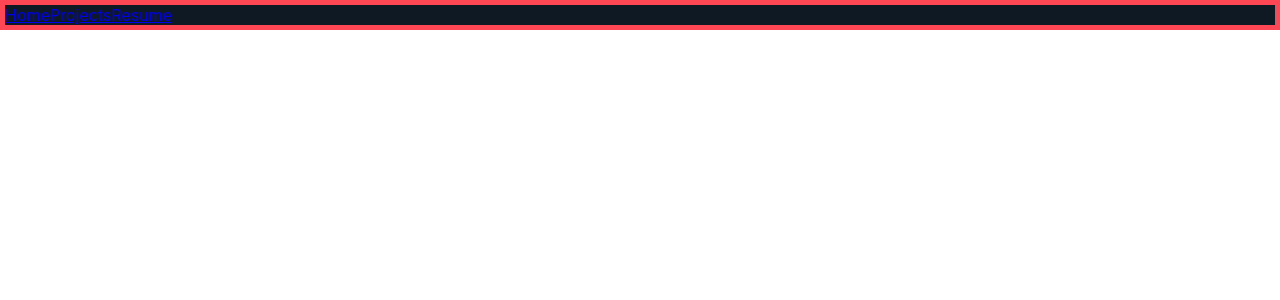
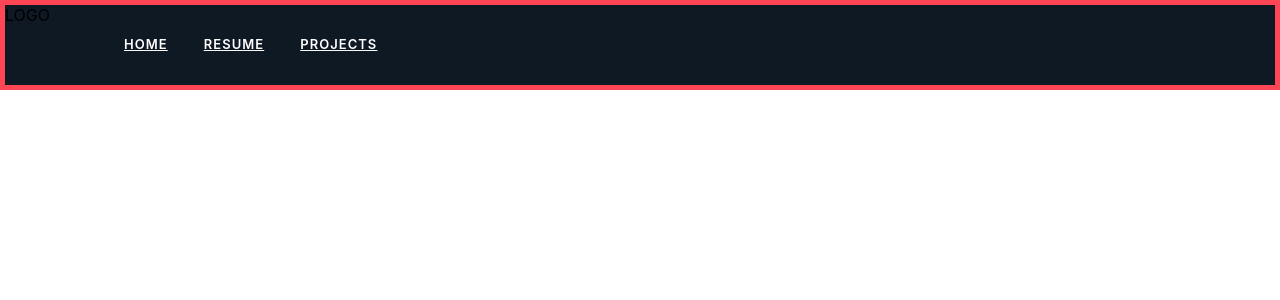
Before and after one commit to ralhuang/ralhuang.github.io.test, a React (Create React App) app: page / in a window 1280 px wide. Shown: the top 300 px of the page. Built offline with nearby package versions, Linux system fonts and the light colour scheme.

Commit message:
Refactored how I am doing the navigation bar

```diff
--- a/src/App.js
+++ b/src/App.js
@@ -1,30 +1,16 @@
-import logo from './logo.svg';
-import './App.css';
+import './App.scss';
 
 import React from 'react';
 import {
-    HashRouter as Router,
-    Switch,
-    Route,
-    Link
-  } from "react-router-dom";
+  HashRouter as Router,
+} from "react-router-dom";
+import Navbar from './components/Navbar/Navbar';
 
 function App() {
   return (
     <Router>
-      <div class="topnav">
-        <div class="buttons">
-
-        </div>
-
-          <Link to="/">Home</Link>
-
-          <Link to="/projects">Projects</Link>
-
-          <Link to="/resume">Resume</Link>
-
-      </div>
-      <div class="content">
+      <Navbar/>
+      <div className="content">
 
       </div>
     </Router>
--- a/src/App.css
+++ b/src/App.scss
@@ -36,8 +36,3 @@
     transform: rotate(360deg);
   }
 }
-
-.topnav {
-  border: #FF4655 solid 5px;
-  background-color: #0f1923;
-}
--- /dev/null
+++ b/src/components/Menubutton/MenuButton.js
@@ -0,0 +1,18 @@
+import React, { Component } from 'react';
+import { Link } from 'react-router-dom';
+import './MenuButton.scss';
+
+class MenuButton extends Component {
+
+    render() {
+        return(
+            <Link to={this.props.url} className="menubutton">
+                <span className="buttontext">
+                    {this.props.title}
+                </span>
+            </Link>
+        );
+    }
+}
+
+export default MenuButton
--- /dev/null
+++ b/src/components/Menubutton/MenuButton.scss
@@ -0,0 +1,39 @@
+.menubutton {
+    display: flex;
+    margin: auto;
+    padding: 0;
+    flex-direction: column;
+    justify-content: center;
+    color: #f9f9f9;
+    font-size: 13px;
+    font-weight: 600;
+    line-height: 120%;
+    letter-spacing: .08em;
+    overflow: hidden;
+    text-transform: uppercase;
+    position: relative;
+    background-color: #0f1923;
+
+    :hover {
+        background: rgba(128, 128, 128, 0.3);
+        border-radius: 6.4px;
+    }
+  }
+
+  .buttontext {
+    position: relative;
+    display: block;
+
+    padding: 7.5px 16px;
+    text-align: center;
+    font: inherit;
+    margin-right: 4px;
+
+
+    z-index: 1;
+    text-align: center;
+    cursor: pointer;
+    color: white;
+
+    background-color: transparent;
+  }
--- /dev/null
+++ b/src/components/Navbar/NavItems.js
@@ -0,0 +1,14 @@
+export const NavItems = [
+    {
+        title: 'Home',
+        url: '/',
+    },
+    {
+        title: 'Resume',
+        url: '/resume',
+    },
+    {
+        title: 'Projects',
+        url: '/projects',
+    },
+]
--- /dev/null
+++ b/src/components/Navbar/Navbar.js
@@ -0,0 +1,29 @@
+import React, {Component} from 'react';
+import { NavItems } from "./NavItems";
+import './Navbar.scss';
+import MenuButton from '../Menubutton/MenuButton';
+
+class Navbar extends Component {
+    render() {
+        return(
+            <div className="topnav">
+                <div>
+                    LOGO
+                </div>
+                <ul className="navList">
+                    {NavItems.map((item, index) => {
+                        return(
+                            <li className="navListItem" key={index}>
+                                <MenuButton title={item.title}
+                                            url={item.url}>
+                                </MenuButton>
+                            </li>
+                        )
+                    })}
+                </ul>
+            </div>
+        );
+    }
+}
+
+export default Navbar
--- /dev/null
+++ b/src/components/Navbar/Navbar.scss
@@ -0,0 +1,30 @@
+.topnav {
+    border: #FF4655 solid 5px;
+    background-color: #0f1923;
+    height: 80px;
+    display: flex;
+    transition: opacity ease .3s;
+  }
+
+.navList{
+    margin: 0;
+    opacity: 1;
+    margin-left: 18px;
+    width: 100%;
+}
+
+.navListItem {
+    list-style: none;
+    display: inline-flex;
+    position: relative;
+    height: 80px;
+}
+
+@keyframes fadeInAnimation {
+    0% {
+        opacity: 0;
+    }
+    100% {
+        opacity: 1;
+     }
+}
```
Also changed, not shown: src/components/menubutton.css (deleted, +0 -30 lines), src/components/menubutton.js (deleted, +0 -18 lines).
